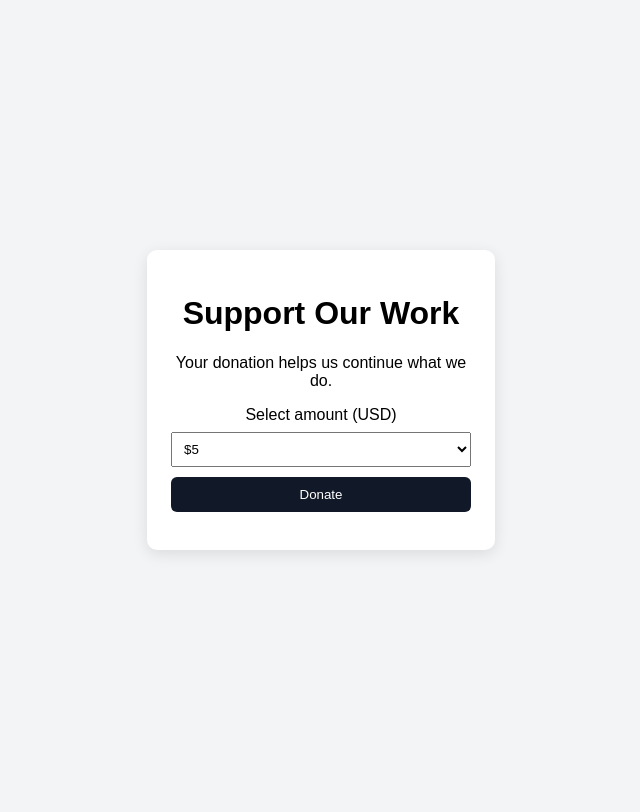
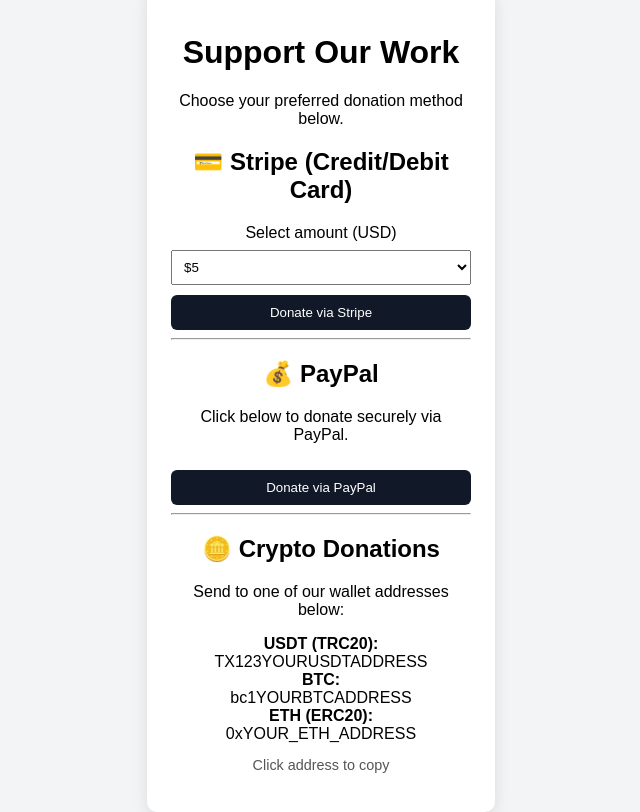
Before and after one commit to Kitpich0509/Help-new-business, a plain HTML site: page index.html in a window 1280 px wide. Shown: the whole page, without its empty margins (319-959 px from the left). Drawn offline with Linux system fonts and the light colour scheme.

Commit message:
Update index.html

```diff
--- a/index.html
+++ b/index.html
@@ -9,9 +9,11 @@
 <body>
 <main class="card">
 <h1>Support Our Work</h1>
-<p>Your donation helps us continue what we do.</p>
+<p>Choose your preferred donation method below.</p>
 
 
+<section class="method">
+<h2>💳 Stripe (Credit/Debit Card)</h2>
 <label for="amount">Select amount (USD)</label>
 <select id="amount">
 <option value="5">$5</option>
@@ -19,14 +21,49 @@
 <option value="20">$20</option>
 <option value="custom">Custom</option>
 </select>
-
-
 <div id="customAmountBox" style="display:none;">
 <input type="number" id="customAmount" min="1" placeholder="Enter amount" />
 </div>
+<button id="donateStripe">Donate via Stripe</button>
+</section>
 
 
-<button id="donateBtn">Donate</button>
+<hr />
+
+
+<section class="method">
+<h2>💰 PayPal</h2>
+<p>Click below to donate securely via PayPal.</p>
+<a href="https://www.paypal.com/donate/?hosted_button_id=REPLACE_WITH_YOUR_ID" target="_blank">
+<button class="paypal">Donate via PayPal</button>
+</a>
+</section>
+
+
+<hr />
+
+
+<section class="method">
+<h2>🪙 Crypto Donations</h2>
+<p>Send to one of our wallet addresses below:</p>
+<div class="crypto">
+<div>
+<strong>USDT (TRC20):</strong>
+<div class="wallet">TX123YOURUSDTADDRESS</div>
+</div>
+<div>
+<strong>BTC:</strong>
+<div class="wallet">bc1YOURBTCADDRESS</div>
+</div>
+<div>
+<strong>ETH (ERC20):</strong>
+<div class="wallet">0xYOUR_ETH_ADDRESS</div>
+</div>
+</div>
+<p style="font-size:0.9em; color:#555">Click address to copy</p>
+</section>
+
+
 <p id="msg"></p>
 </main>
 
```
